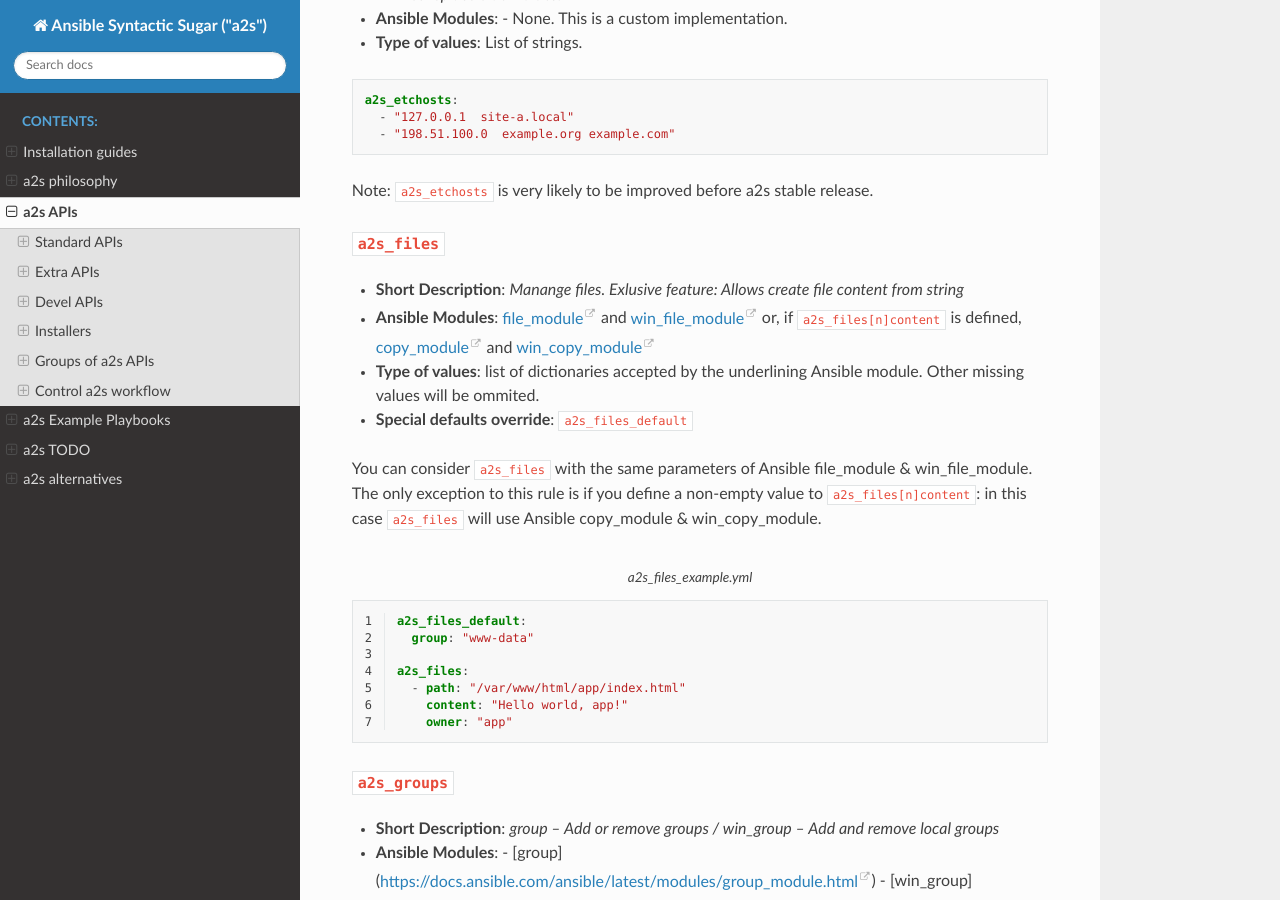
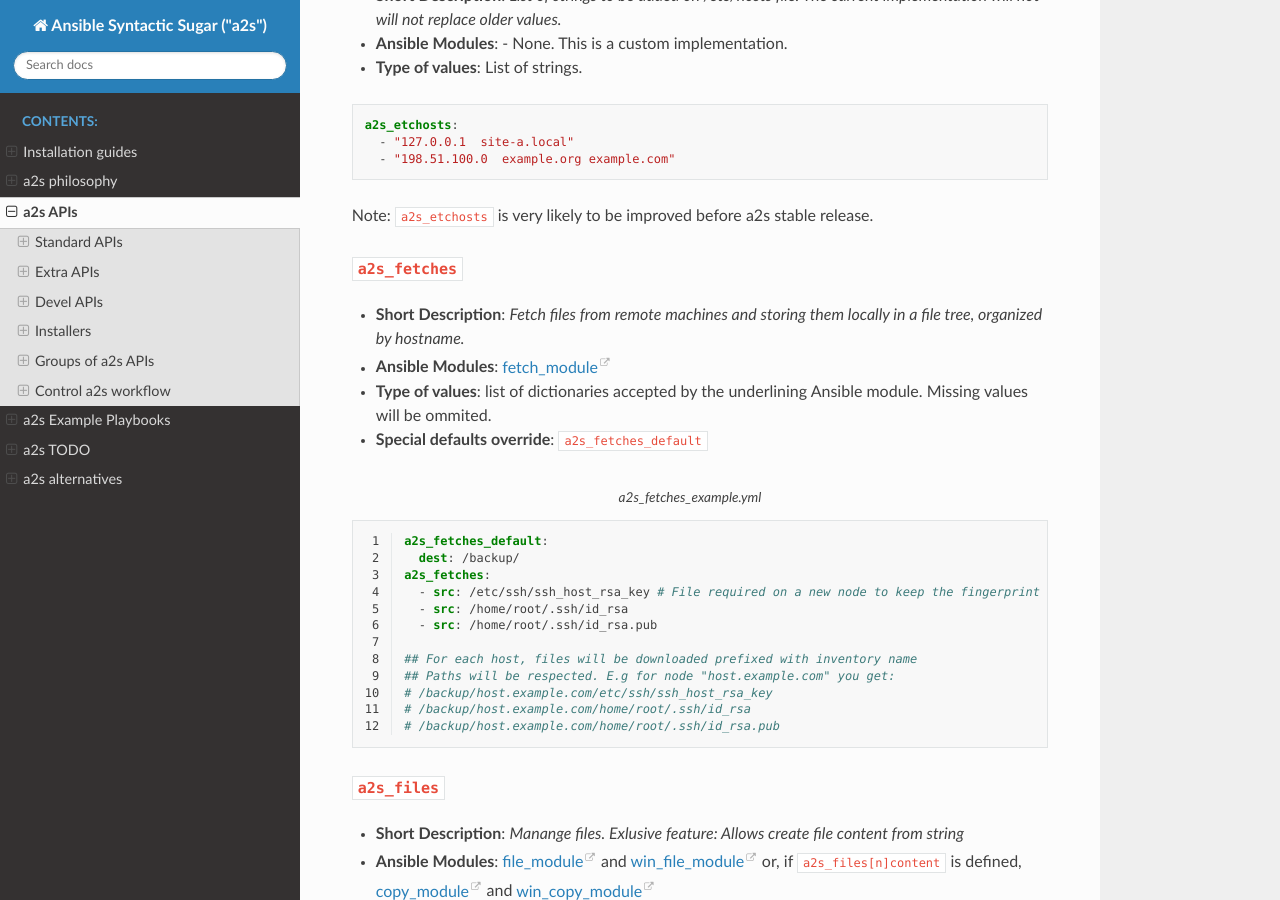
Before and after one commit to fititnt/ansible-syntactic-sugar, a Sphinx documentation site: the page built from docs/api.rst, in a window 1280 px wide and 900 px high, scrolled down 2359 px. Built offline with Sphinx 7.4.7 and the Read the Docs theme 2.0.0, drawn with Linux system fonts in a browser that asks for light colours.

Commit message:
a2s_fetches created

```diff
--- a/docs/api.rst
+++ b/docs/api.rst
@@ -88,6 +88,36 @@ Standard APIs
     - "198.51.100.0  example.org example.com"
 
 Note: `a2s_etchosts` is very likely to be improved before a2s stable release.
+
+`a2s_fetches`
+=================
+
+- **Short Description**: *Fetch files from remote machines and storing them
+  locally in a file tree, organized by hostname.*
+- **Ansible Modules**:
+  `fetch_module <https://docs.ansible.com/ansible/latest/modules/fetch_module.html>`_
+- **Type of values**: list of dictionaries accepted by the underlining Ansible
+  module. Missing values will be ommited.
+- **Special defaults override**: `a2s_fetches_default`
+
+.. code-block:: yaml
+  :caption: a2s_fetches_example.yml
+  :name: a2s_fetches_example
+  :linenos:
+
+  a2s_fetches_default:
+    dest: /backup/
+  a2s_fetches:
+    - src: /etc/ssh/ssh_host_rsa_key # File required on a new node to keep the fingerprint
+    - src: /home/root/.ssh/id_rsa
+    - src: /home/root/.ssh/id_rsa.pub
+
+  ## For each host, files will be downloaded prefixed with inventory name
+  ## Paths will be respected. E.g for node "host.example.com" you get:
+  # /backup/host.example.com/etc/ssh/ssh_host_rsa_key
+  # /backup/host.example.com/home/root/.ssh/id_rsa
+  # /backup/host.example.com/home/root/.ssh/id_rsa.pub
+
 
 `a2s_files`
 =================
```
Also changed, not shown: README.md (+1 -1 lines), docs/todo.rst (+7 -26 lines), 12 other files.
